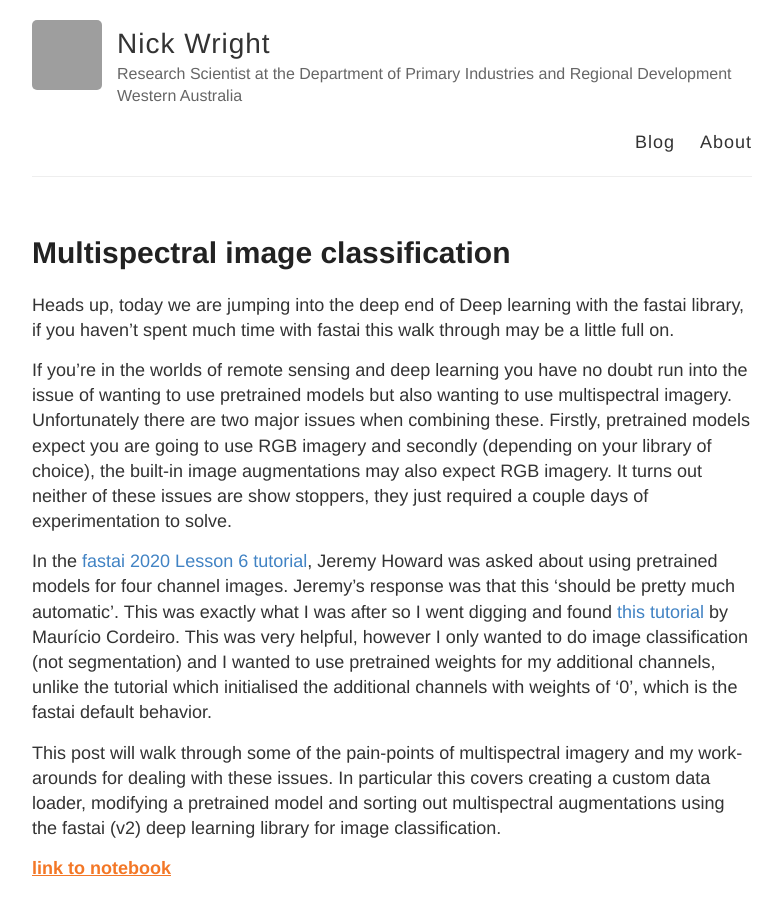
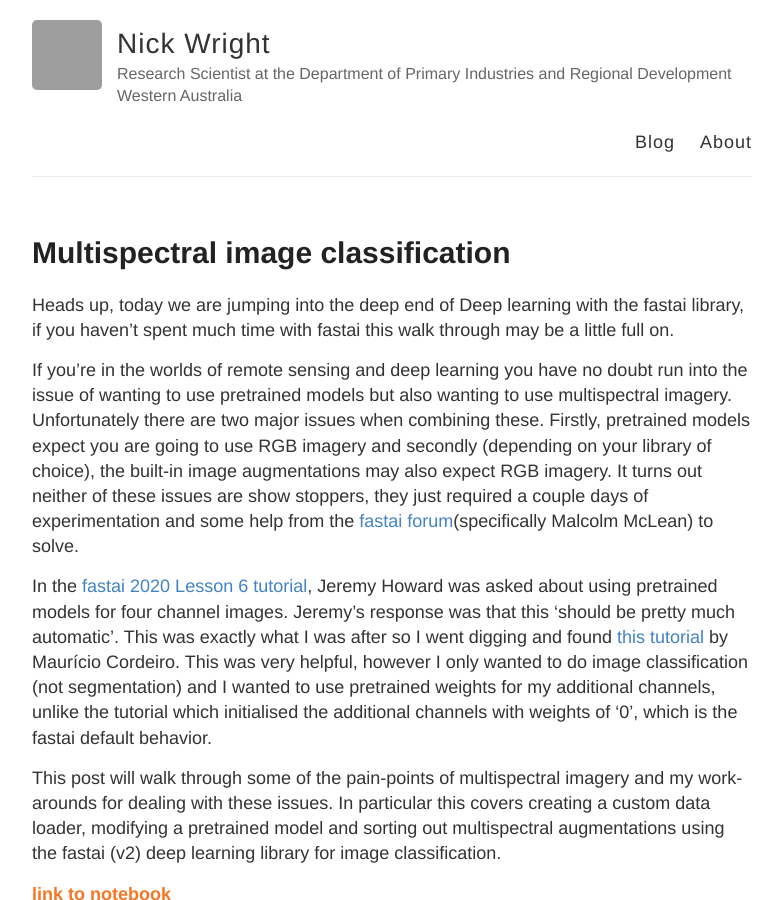
Before and after one commit to DPIRD-DMA/blog, a Jekyll site: the page built from docs/_posts/2021-01-29-Multispectral-image-classification.md, in a window 1280 px wide and 900 px high. Shown: the whole window, without its empty margins (248-1030 px from the left). Built offline with Jekyll 4.4.1, drawn with Linux system fonts in a browser that asks for light colours; grey boxes are pictures that could not be loaded.

Commit message:
forum link

```diff
--- a/docs/_posts/2021-01-29-Multispectral-image-classification.md
+++ b/docs/_posts/2021-01-29-Multispectral-image-classification.md
@@ -4,7 +4,7 @@
 ---
 Heads up, today we are jumping into the deep end of Deep learning with the fastai library, if you haven't spent much time with fastai this walk through may be a little full on.
 
-If you're in the worlds of remote sensing and deep learning you have no doubt run into the issue of wanting to use pretrained models but also wanting to use multispectral imagery. Unfortunately there are two major issues when combining these. Firstly, pretrained models expect you are going to use RGB imagery and secondly (depending on your library of choice), the built-in image augmentations may also expect RGB imagery. It turns out neither of these issues are show stoppers, they just required a couple days of experimentation to solve.
+If you're in the worlds of remote sensing and deep learning you have no doubt run into the issue of wanting to use pretrained models but also wanting to use multispectral imagery. Unfortunately there are two major issues when combining these. Firstly, pretrained models expect you are going to use RGB imagery and secondly (depending on your library of choice), the built-in image augmentations may also expect RGB imagery. It turns out neither of these issues are show stoppers, they just required a couple days of experimentation and some help from the <a href="https://forums.fast.ai/">fastai forum</a>(specifically Malcolm McLean) to solve.
 
 In the <a href="https://youtu.be/cX30jxMNBUw?t=5065">fastai 2020 Lesson 6 tutorial</a>, Jeremy Howard was asked about using pretrained models for four channel images. Jeremy’s response was that this ‘should be pretty much automatic’. This was exactly what I was after so I went digging and found <a href="https://towardsdatascience.com/how-to-implement-augmentations-for-multispectral-satellite-images-segmentation-using-fastai-v2-and-ea3965736d1">this tutorial</a> by Maurício Cordeiro. This was very helpful, however I only wanted to do image classification (not segmentation) and I wanted to use pretrained weights for my additional channels, unlike the tutorial which initialised the additional channels with weights of ‘0’, which is the fastai default behavior.
 
```
